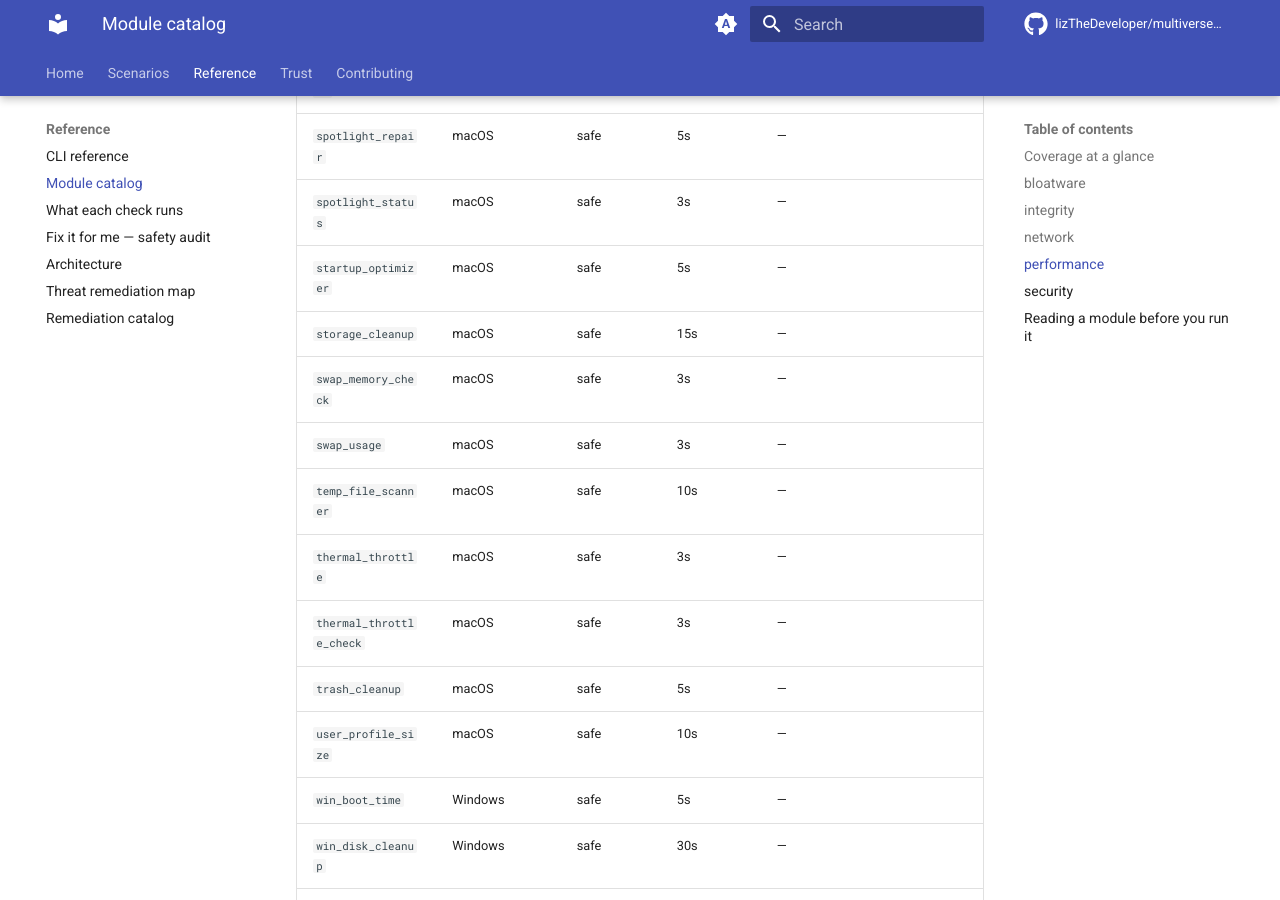
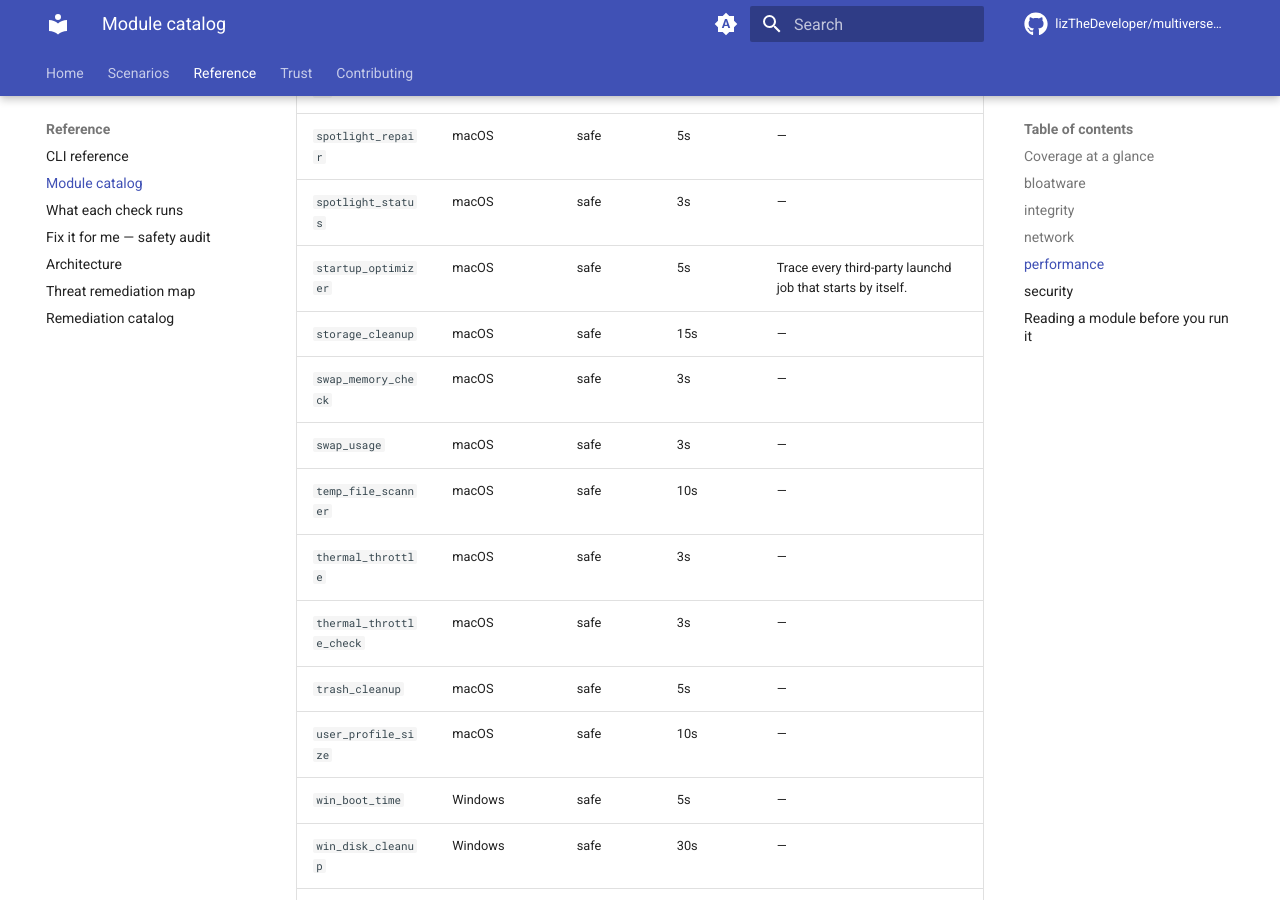
Before and after one commit to lizTheDeveloper/multiverse-device-rescue, an MkDocs documentation site: the page built from docs/modules.md, in a window 1280 px wide and 900 px high, scrolled down 10699 px. Built offline with MkDocs 1.6.1 and Material for MkDocs 9.7.7, drawn with Linux system fonts in a browser that asks for light colours; comment, search, counter and statistics services are not loaded.

Commit message:
Regenerate the module and command catalogs
Co-Authored-By: Claude Opus 5.5 <noreply@anthropic.com>

```diff
--- a/docs/modules.md
+++ b/docs/modules.md
@@ -229,7 +229,7 @@ Why the machine is slow: CPU and memory pressure, thermals, disk space, startup
 | `spotlight_rebuild` | macOS | safe | 5s | — |
 | `spotlight_repair` | macOS | safe | 5s | — |
 | `spotlight_status` | macOS | safe | 3s | — |
-| `startup_optimizer` | macOS | safe | 5s | — |
+| `startup_optimizer` | macOS | safe | 5s | Trace every third-party launchd job that starts by itself. |
 | `storage_cleanup` | macOS | safe | 15s | — |
 | `swap_memory_check` | macOS | safe | 3s | — |
 | `swap_usage` | macOS | safe | 3s | — |
```
Also changed, not shown: docs/commands.md (+1 -0 lines).
